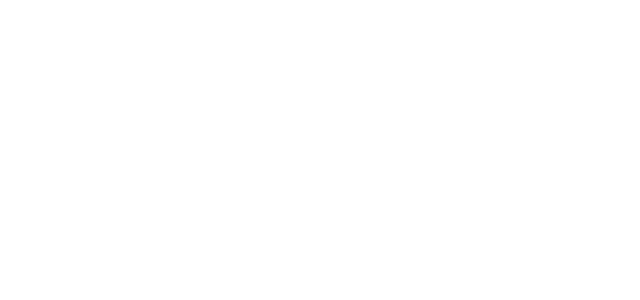
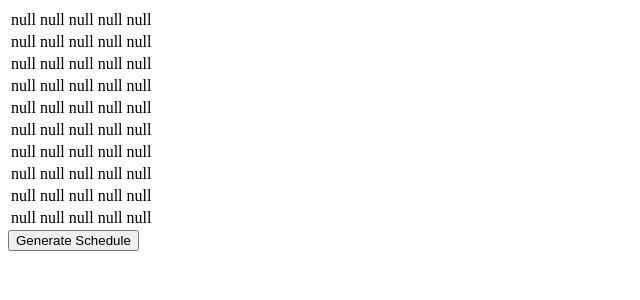
Before and after one commit to avisanchez/decathlon-schedule-builder, a React (Vite) app: page /DaySchedule in a window 1280 px wide. Before the commit this address had no page. Shown: the top 300 px of the page, without its empty margins (0-640 px from the left). Built offline with nearby package versions, Linux system fonts and the light colour scheme.

Commit message:
Rename scheduler/ to algo/ and implement random day scheduling.

```diff
--- a/src/App.tsx
+++ b/src/App.tsx
@@ -4,6 +4,8 @@ import GroupCard from "./group/GroupCard"
 import GroupSettings from "./group/GroupSettings"
 import { Gender, Group } from "./group/types"
 import ActivityList from "./activity/ActivityList";
+import DaySchedule from "./schedule/DaySchedule";
+import DayScheduleView from "./schedule/DaySchedule";
 
 function App() {
   return (
@@ -13,6 +15,7 @@ function App() {
         <Route path="/GroupForm" element={<GroupForm onSubmit={(numGroups: number) => { console.log(numGroups) }} />} />
         <Route path="/GroupSettings" element={<GroupSettings />} />
         <Route path="/ActivityList" element={<ActivityList />} />
+        <Route path="/DaySchedule" element={<DayScheduleView />} />
       </Routes>
     </BrowserRouter>
   );
--- a/src/activity/utils.ts
+++ b/src/activity/utils.ts
@@ -0,0 +1,12 @@
+import activityList from "./activity-list.txt?raw";
+import { Activity } from "./types";
+
+export default function getActivities(): Activity[] {
+    const lines = activityList.split("\n");
+
+    const activities: Activity[] = lines.map(line => {
+        return { code: line }
+    })
+
+    return activities;
+}
--- /dev/null
+++ b/src/algo/Scheduler.ts
@@ -0,0 +1,58 @@
+import { Activity } from "../activity/types"
+import { Group } from "../group/types"
+import { DaySchedule, WeekSchedule } from "./types"
+
+class Scheduler {
+    constructor(groups: Group[], activities: Activity[]) {
+        this.groups = groups
+        this.activities = activities
+
+        // initalize the day schedule - note that we are hardcoding time slots here
+        const NUM_TIME_SLOTS = 5
+        this.daySchedule = new Array(groups.length)
+        for (let i = 0; i < this.daySchedule.length; ++i) {
+            this.daySchedule[i] = new Array(NUM_TIME_SLOTS).fill(null)
+        }
+
+        console.log(this.daySchedule)
+    }
+
+    public daySchedule: DaySchedule = [];
+    public done: boolean = false;
+
+    private fillNextSlot(): void {
+        for (let i = 0; i < this.daySchedule.length; ++i) {
+            for (let j = 0; j < this.daySchedule[i].length; ++j) {
+                if (this.daySchedule[i][j] == null) {
+                    this.daySchedule[i][j] = this.activities[Math.floor(Math.random() * this.activities.length)]
+                    return;
+                }
+            }
+        }
+    }
+
+    public genDaySchedule(): void {
+        if (this.done) {
+            return;
+        }
+
+        this.fillNextSlot();
+
+        // update done
+        this.done = true;
+        this.daySchedule.forEach(row => {
+            row.forEach(activity => {
+                if (activity == null) {
+                    this.done = false;
+                }
+            })
+        });
+
+        this.genDaySchedule();
+    }
+
+    private groups: Group[]
+    private activities: Activity[]
+}
+
+export default Scheduler;
--- /dev/null
+++ b/src/algo/types.ts
@@ -0,0 +1,4 @@
+import { Activity } from "../activity/types"
+
+export type DaySchedule = (Activity | null)[][]
+export type WeekSchedule = DaySchedule[]
--- /dev/null
+++ b/src/schedule/DaySchedule.tsx
@@ -0,0 +1,45 @@
+import { useState } from "react";
+import getActivities from "../activity/utils"
+import Scheduler from "../algo/Scheduler";
+import { Gender, Group } from "../group/types"
+import { DaySchedule } from "../algo/types";
+
+function DayScheduleView() {
+    let groups: Group[] = [];
+    for (let i = 0; i < 10; ++i) {
+        groups.push({ groupNum: i, isSplit: false, gender: Gender.MALE });
+    }
+    let activities = getActivities();
+
+    let s = new Scheduler(groups, activities);
+
+    let [daySchedule, setDaySchedule] = useState<DaySchedule>(s.daySchedule)
+
+    return (
+        <>
+            <table>
+                {
+                    daySchedule.map(groupSchedule => {
+                        return (
+                            <tr>
+                                {groupSchedule.map(activity => {
+                                    return (
+                                        <td>{activity?.code ?? "null"}</td>
+                                    )
+                                })}
+                            </tr>
+                        )
+                    })
+                }
+            </table>
+            <button onClick={() => {
+                console.log("submit")
+                s.genDaySchedule();
+                setDaySchedule(s.daySchedule);
+            }}>Generate Schedule</button>
+        </>
+
+    )
+}
+
+export default DayScheduleView;
```
